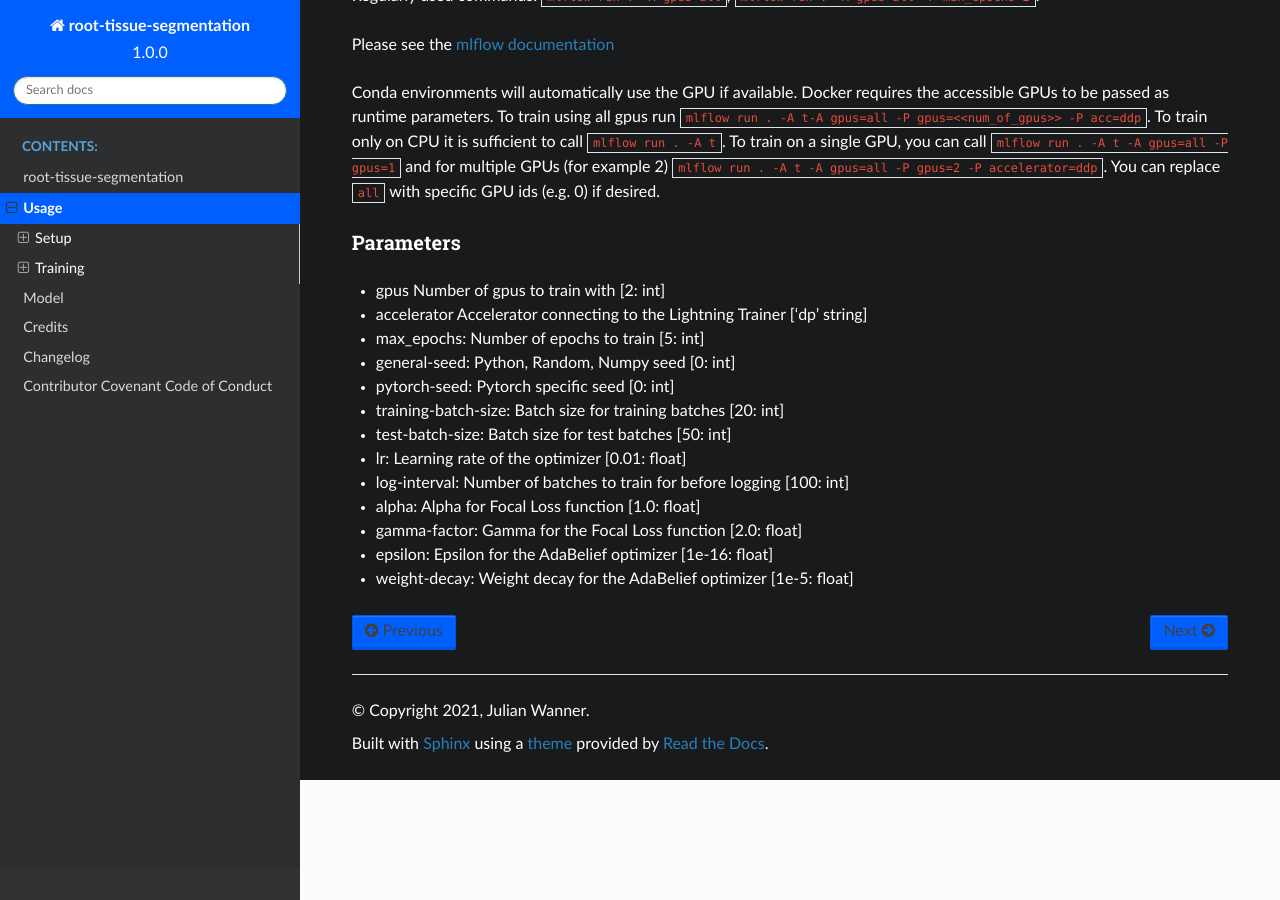
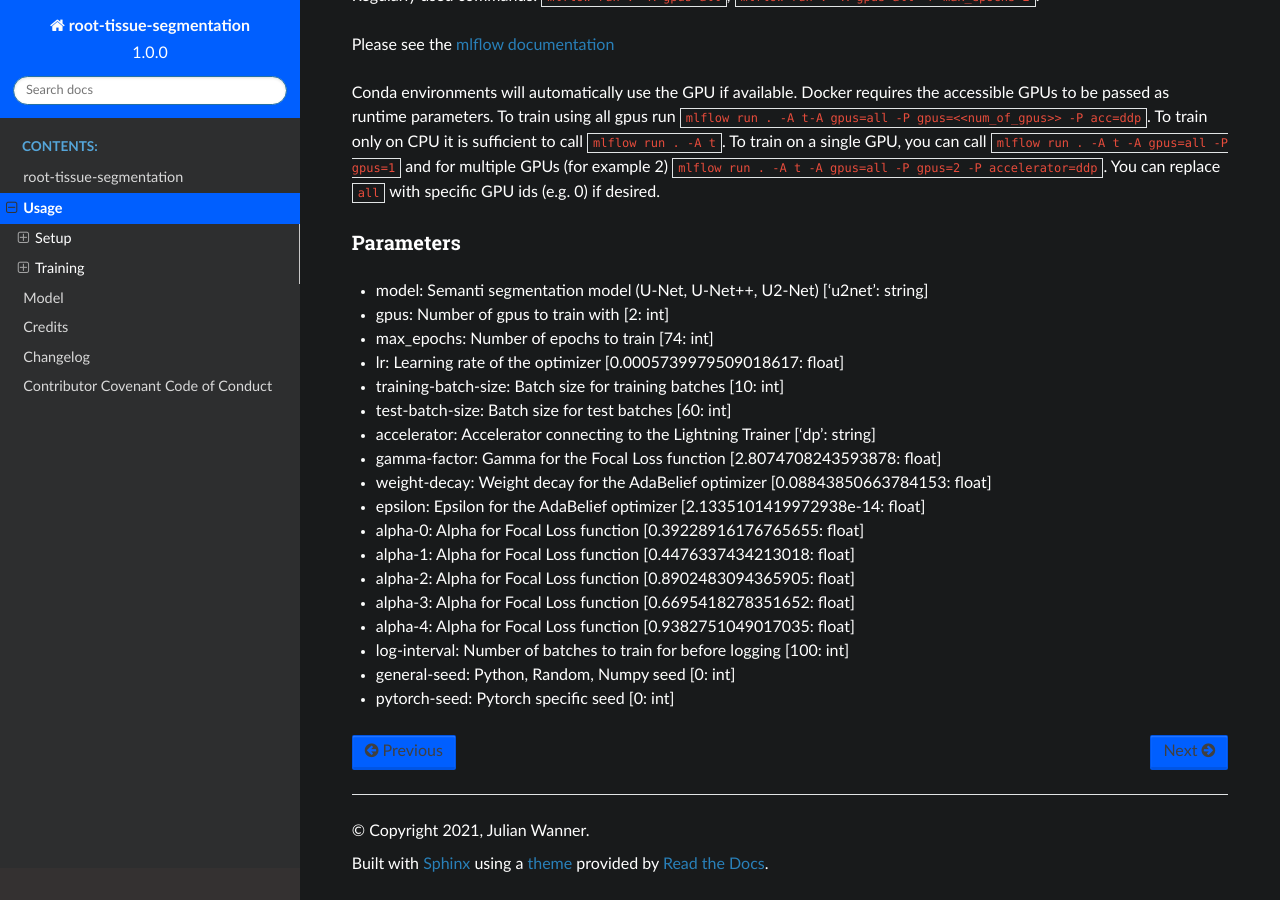
Before and after one commit to qbic-pipelines/root-tissue-segmentation, a Sphinx documentation site: the page built from docs/usage.rst, in a window 1280 px wide and 900 px high, scrolled down 825 px. Built offline with Sphinx 7.4.7 and the Read the Docs theme 2.0.0, drawn with Linux system fonts in a browser that asks for light colours.

Commit message:
doc hyperparams

```diff
--- a/docs/usage.rst
+++ b/docs/usage.rst
@@ -45,16 +45,21 @@ You can replace ``all`` with specific GPU ids (e.g. 0) if desired.
 
 Parameters
 +++++++++++++++
-- gpus                        Number of gpus to train with                             [2:         int]
-- accelerator                 Accelerator connecting to the Lightning Trainer          ['dp'  string]
-- max_epochs:                 Number of epochs to train                                [5:         int]
-- general-seed:               Python, Random, Numpy seed                               [0:         int]
-- pytorch-seed:               Pytorch specific seed                                    [0:         int]
-- training-batch-size:        Batch size for training batches                          [20:        int]
-- test-batch-size:            Batch size for test batches                              [50:      int]
-- lr:                         Learning rate of the optimizer                           [0.01:    float]
-- log-interval:               Number of batches to train for before logging            [100:       int]
-- alpha:                      Alpha for Focal Loss function                            [1.0:       float]
-- gamma-factor:               Gamma for the Focal Loss function                        [2.0:       float]
-- epsilon:                    Epsilon for the AdaBelief optimizer                      [1e-16:       float]
-- weight-decay:               Weight decay for the AdaBelief optimizer                 [1e-5:       float]
+- model:						Semanti segmentation model (U-Net, U-Net++, U2-Net)      ['u2net':	string]
+- gpus:							Number of gpus to train with                             [2:	int]
+- max_epochs:					Number of epochs to train                                [74:	int]
+- lr:							Learning rate of the optimizer                           [0.0005739979509018617:	float]
+- training-batch-size:			Batch size for training batches                          [10:	int]
+- test-batch-size:				Batch size for test batches                              [60:	int]
+- accelerator:					Accelerator connecting to the Lightning Trainer          ['dp':	string]
+- gamma-factor:					Gamma for the Focal Loss function                        [2.8074708243593878:	float]
+- weight-decay:					Weight decay for the AdaBelief optimizer                 [0.08843850663784153:	float]
+- epsilon:						Epsilon for the AdaBelief optimizer                      [2.1335101419972938e-14:	float]
+- alpha-0:						Alpha for Focal Loss function                            [0.39228916176765655:	float]
+- alpha-1:						Alpha for Focal Loss function                            [0.4476337434213018:	float]
+- alpha-2:						Alpha for Focal Loss function                            [0.8902483094365905:	float]
+- alpha-3:						Alpha for Focal Loss function                            [0.6695418278351652:	float]
+- alpha-4:						Alpha for Focal Loss function                            [0.9382751049017035:	float]
+- log-interval:					Number of batches to train for before logging            [100:	int]
+- general-seed:					Python, Random, Numpy seed                               [0:	int]
+- pytorch-seed:					Pytorch specific seed                                    [0:	int]
```
